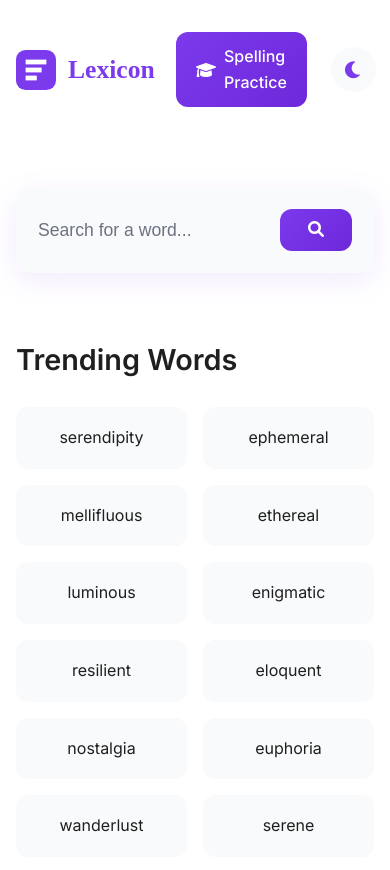
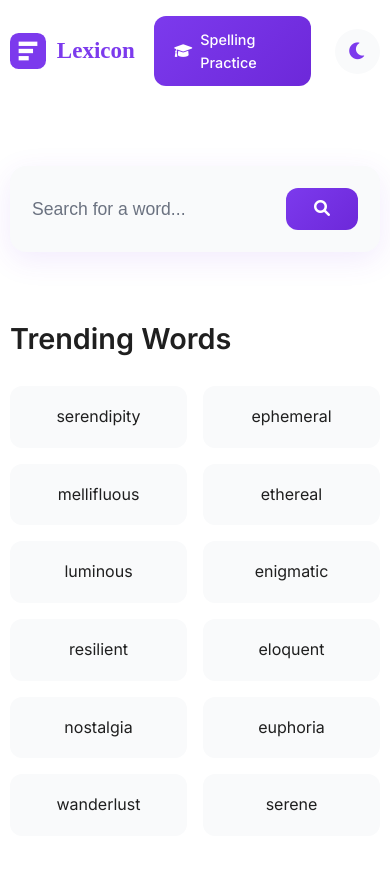
Before and after one commit to QuantumTechYT/lexicon, a website: page index.html in a window 390 px wide. After the commit the page ends 844 px from the top, so only its background shows below. Drawn offline with Linux system fonts and the light colour scheme.

Commit message:
Add files via upload

```diff
--- a/script.js
+++ b/script.js
@@ -5,6 +5,8 @@ document.addEventListener('DOMContentLoaded', () => {
     const trendingWords = document.getElementById('trendingWords');
     const homeLink = document.getElementById('homeLink');
     const themeToggle = document.querySelector('.theme-toggle');
+    const hamburger = document.querySelector('.hamburger');
+    const navMenu = document.querySelector('.nav-menu');
 
     // Dictionary API configuration
     const API_URL = 'https://api.dictionaryapi.dev/api/v2/entries/en/';
@@ -148,4 +150,8 @@ document.addEventListener('DOMContentLoaded', () => {
 
     // Initialize trending words
     createTrendingWordsGrid();
+
+    hamburger.addEventListener('click', () => {
+        navMenu.classList.toggle('active');
+    });
 });
--- a/styles.css
+++ b/styles.css
@@ -7,6 +7,9 @@
     --bg-secondary: #f9fafb;
     --shadow-color: rgba(124, 58, 237, 0.1);
     --gradient: linear-gradient(135deg, #7c3aed, #6d28d9);
+    --container-width: 90%;
+    --heading-size: 2rem;
+    --text-size: 1rem;
 }
 
 body.dark-mode {
@@ -36,9 +39,9 @@ body {
 }
 
 .container {
-    max-width: 900px;
+    width: var(--container-width);
     margin: 0 auto;
-    padding: 2rem;
+    padding: 0 20px;
 }
 
 header {
@@ -639,3 +642,96 @@ button:hover {
 .logo:hover {
     transform: translateY(-2px);
 }
+
+/* Mobile phones (default) - 320px to 480px */
+@media screen and (max-width: 480px) {
+    :root {
+        --container-width: 100%;
+        --heading-size: 1.5rem;
+        --text-size: 0.9rem;
+    }
+
+    .container {
+        padding: 0 10px;
+    }
+}
+
+/* Larger phones and small tablets - 481px to 768px */
+@media screen and (min-width: 481px) and (max-width: 768px) {
+    :root {
+        --container-width: 95%;
+        --heading-size: 1.8rem;
+    }
+}
+
+/* Tablets and small laptops - 769px to 1024px */
+@media screen and (min-width: 769px) and (max-width: 1024px) {
+    :root {
+        --container-width: 85%;
+        --heading-size: 2rem;
+    }
+}
+
+/* Large screens and TVs - 1025px and above */
+@media screen and (min-width: 1025px) {
+    :root {
+        --container-width: 80%;
+        --heading-size: 2.5rem;
+        --text-size: 1.1rem;
+    }
+}
+
+/* Extra large screens and TVs - 1600px and above */
+@media screen and (min-width: 1600px) {
+    :root {
+        --container-width: 70%;
+        --heading-size: 3rem;
+        --text-size: 1.2rem;
+    }
+}
+
+/* Ensure images are responsive */
+img {
+    max-width: 100%;
+    height: auto;
+}
+
+/* Flexible grid system */
+.grid {
+    display: grid;
+    gap: 20px;
+    grid-template-columns: repeat(auto-fit, minmax(250px, 1fr));
+}
+
+/* Typography */
+h1, h2, h3 {
+    font-size: var(--heading-size);
+}
+
+p, li, a {
+    font-size: var(--text-size);
+}
+
+/* Navigation menu responsiveness */
+.nav-menu {
+    display: flex;
+    flex-wrap: wrap;
+    gap: 1rem;
+}
+
+/* Hamburger menu for mobile */
+@media screen and (max-width: 768px) {
+    .nav-menu {
+        display: none;
+    }
+
+    .nav-menu.active {
+        display: flex;
+        flex-direction: column;
+        width: 100%;
+    }
+
+    .hamburger {
+        display: block;
+    }
+}
```
